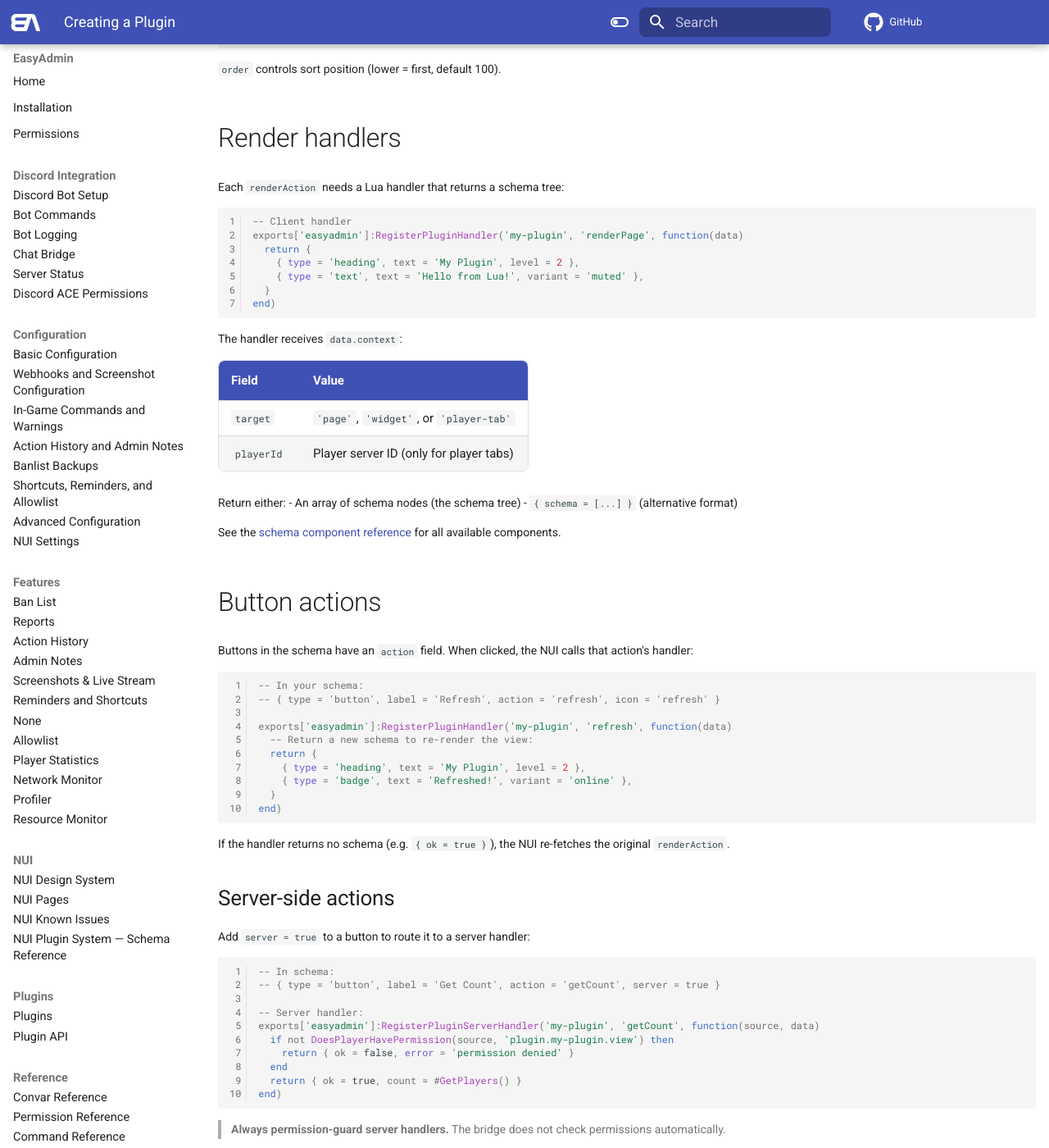
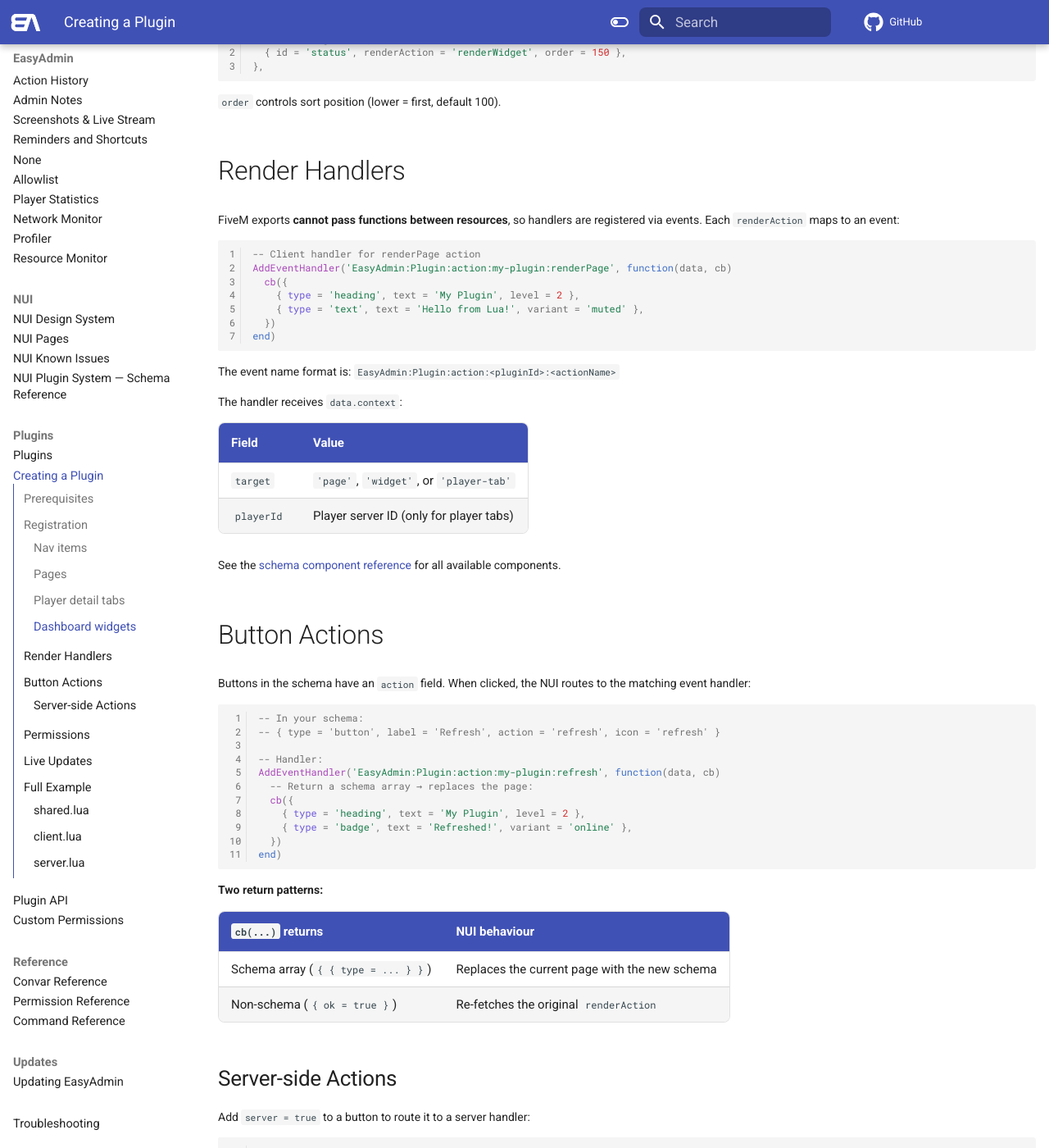
Before and after one commit to Blumlaut/EasyAdmin, an MkDocs documentation site: the page built from docs/docs/plugins/creating-plugins.md, in a window 1280 px wide and 1400 px high, scrolled down 2125 px. Shown: the whole window at 82% size. Built offline with MkDocs 1.6.1 and Material for MkDocs 9.7.7, drawn with Linux system fonts in a browser that asks for light colours; comment, search, counter and statistics services are not loaded; some of the changed text lies outside the part shown.

Commit message:
docs(plugins): rewrite plugin docs to match event-based API
The previous docs described RegisterPluginHandler/RegisterPluginServerHandler
exports that don't exist. FiveM exports cannot pass functions between
resources, so the actual API uses AddEventHandler with callback pattern:

  AddEventHandler('EasyAdmin:Plugin:action:<id>:<action>', function(data, cb)
    cb(schema)
  end)

Updated files:
- plugins/plugin-api.md: Replace fake export API with event-based handlers
- plugins/creating-plugins.md: Update all examples to use events + callbacks
- plugins/custom-permissions.md: Same, was still using old API
- plugins/index.md: Add explanation of why events are used
- mkdocs.yml: Add creating-plugins and custom-permissions to nav

````diff
--- a/docs/docs/plugins/creating-plugins.md
+++ b/docs/docs/plugins/creating-plugins.md
@@ -13,7 +13,7 @@
 fx_version 'cerulean'
 game 'gta5'
 
-dependencies { 'easyadmin' }
+dependencies { 'EasyAdmin' }
 
 shared_scripts { 'shared.lua' }
 client_scripts { 'client.lua' }
@@ -25,7 +25,7 @@
 From your resource's client or server script, call:
 
 ```lua
-exports['easyadmin']:RegisterPlugin({
+exports.EasyAdmin:RegisterPlugin({
   id = 'my-plugin',
   name = 'My Plugin',
   version = '1.0.0',
@@ -94,19 +94,22 @@
 
 `order` controls sort position (lower = first, default 100).
 
-## Render handlers
+## Render Handlers
 
-Each `renderAction` needs a Lua handler that returns a schema tree:
+FiveM exports **cannot pass functions between resources**, so handlers are
+registered via events. Each `renderAction` maps to an event:
 
 ```lua
--- Client handler
-exports['easyadmin']:RegisterPluginHandler('my-plugin', 'renderPage', function(data)
-  return {
+-- Client handler for renderPage action
+AddEventHandler('EasyAdmin:Plugin:action:my-plugin:renderPage', function(data, cb)
+  cb({
     { type = 'heading', text = 'My Plugin', level = 2 },
     { type = 'text', text = 'Hello from Lua!', variant = 'muted' },
-  }
+  })
 end)
 ```
+
+The event name format is: `EasyAdmin:Plugin:action:<pluginId>:<actionName>`
 
 The handler receives `data.context`:
 
@@ -115,34 +118,35 @@
 | `target` | `'page'`, `'widget'`, or `'player-tab'` |
 | `playerId` | Player server ID (only for player tabs) |
 
-Return either:
-- An array of schema nodes (the schema tree)
-- `{ schema = [...] }` (alternative format)
-
 See the [schema component reference](../../nui-plugins#schema-components) for all available components.
 
-## Button actions
+## Button Actions
 
-Buttons in the schema have an `action` field. When clicked, the NUI calls
-that action's handler:
+Buttons in the schema have an `action` field. When clicked, the NUI routes
+to the matching event handler:
 
 ```lua
 -- In your schema:
 -- { type = 'button', label = 'Refresh', action = 'refresh', icon = 'refresh' }
 
-exports['easyadmin']:RegisterPluginHandler('my-plugin', 'refresh', function(data)
-  -- Return a new schema to re-render the view:
-  return {
+-- Handler:
+AddEventHandler('EasyAdmin:Plugin:action:my-plugin:refresh', function(data, cb)
+  -- Return a schema array → replaces the page:
+  cb({
     { type = 'heading', text = 'My Plugin', level = 2 },
     { type = 'badge', text = 'Refreshed!', variant = 'online' },
-  }
+  })
 end)
 ```
 
-If the handler returns no schema (e.g. `{ ok = true }`), the NUI re-fetches
-the original `renderAction`.
+**Two return patterns:**
 
-### Server-side actions
+| `cb(...)` returns | NUI behaviour |
+|---|---|
+| Schema array (`{ { type = ... } }`) | Replaces the current page with the new schema |
+| Non-schema (`{ ok = true }`) | Re-fetches the original `renderAction` |
+
+### Server-side Actions
 
 Add `server = true` to a button to route it to a server handler:
 
@@ -151,13 +155,15 @@
 -- { type = 'button', label = 'Get Count', action = 'getCount', server = true }
 
 -- Server handler:
-exports['easyadmin']:RegisterPluginServerHandler('my-plugin', 'getCount', function(source, data)
+AddEventHandler('EasyAdmin:Plugin:serverAction:my-plugin:getCount', function(source, data, cb)
   if not DoesPlayerHavePermission(source, 'plugin.my-plugin.view') then
-    return { ok = false, error = 'permission denied' }
+    return cb({ ok = false, error = 'permission denied' })
   end
-  return { ok = true, count = #GetPlayers() }
+  cb({ ok = true, count = #GetPlayers() })
 end)
 ```
+
+The event name format is: `EasyAdmin:Plugin:serverAction:<pluginId>:<actionName>`
 
 > **Always permission-guard server handlers.** The bridge does not check
 > permissions automatically.
@@ -168,7 +174,11 @@
 
 ```lua
 Citizen.CreateThread(function()
-  permissions["plugin.my-plugin"] = false
+  -- Wait for EasyAdmin's permissions table to be available
+  while permissions == nil do
+    Citizen.Wait(50)
+  end
+  permissions['plugin.my-plugin'] = false
 end)
 ```
 
@@ -177,7 +187,7 @@
 Gate the entire plugin:
 
 ```lua
-exports['easyadmin']:RegisterPlugin({
+exports.EasyAdmin:RegisterPlugin({
   id = 'my-plugin',
   permission = 'plugin.my-plugin',
   -- ...
@@ -192,7 +202,7 @@
 },
 ```
 
-## Live updates
+## Live Updates
 
 Push a schema refresh from Lua at any time:
 
@@ -202,14 +212,18 @@
 
 The NUI re-fetches the current view's schema.
 
-## Full example
+## Full Example
 
 ### `shared.lua`
 
 ```lua
--- Register a custom permission
+-- Register custom permissions
 Citizen.CreateThread(function()
-  permissions["plugin.my-plugin"] = false
+  while permissions == nil do
+    Citizen.Wait(50)
+  end
+  permissions['plugin.my-plugin'] = false
+  permissions['plugin.my-plugin.advanced'] = false
 end)
 ```
 
@@ -217,7 +231,7 @@
 
 ```lua
 -- Register the plugin
-exports['easyadmin']:RegisterPlugin({
+exports.EasyAdmin:RegisterPlugin({
   id = 'my-plugin',
   name = 'My Plugin',
   version = '1.0.0',
@@ -235,15 +249,19 @@
 })
 
 -- Page render handler
-exports['easyadmin']:RegisterPluginHandler('my-plugin', 'renderPage', function(data)
-  local players = GetActivePlayers and #GetActivePlayers() or 0
-  return {
+AddEventHandler('EasyAdmin:Plugin:action:my-plugin:renderPage', function(data, cb)
+  local players = GetActivePlayers()
+  local fps = 0
+  local ft = GetFrameTime()
+  if ft and ft > 0 then fps = math.floor(1.0 / ft) end
+
+  cb({
     { type = 'heading', text = 'My Plugin', level = 2 },
     {
       type = 'row', gap = 3, children = {
-        { type = 'stat-card', label = 'Players', value = tostring(players),
+        { type = 'stat-card', label = 'Players', value = tostring(#players),
           icon = 'users', iconColor = 'var(--accent-green)', bgColor = 'var(--bg-green)' },
-        { type = 'stat-card', label = 'FPS', value = tostring(math.floor(1.0 / GetFrameTime())),
+        { type = 'stat-card', label = 'FPS', value = tostring(fps),
           icon = 'gauge', iconColor = 'var(--accent-orange)', bgColor = 'var(--bg-orange)' },
       },
     },
@@ -252,42 +270,36 @@
         { type = 'heading', text = 'Actions', level = 4 },
         {
           type = 'row', gap = 2, children = {
-            { type = 'button', label = 'Refresh', action = 'refresh',
-              icon = 'refresh', variant = 'ghost', size = 'sm' },
-            { type = 'button', label = 'Get Count', action = 'getCount',
-              server = true, variant = 'secondary', size = 'sm' },
+            { type = 'button', label = 'Re-fetch', action = 'refetchPage',
+              icon = 'refresh', variant = 'primary', size = 'sm' },
+            { type = 'button', label = 'Get Server Data', action = 'getServerData',
+              server = true, icon = 'server', variant = 'danger', size = 'sm' },
           },
         },
       },
     },
-  }
+  })
 end)
 
 -- Dashboard widget
-exports['easyadmin']:RegisterPluginHandler('my-plugin', 'renderWidget', function(data)
-  return {
-    {
-      type = 'card', children = {
-        {
-          type = 'row', gap = 2, children = {
-            { type = 'icon', name = 'check-circle', size = 'md' },
+AddEventHandler('EasyAdmin:Plugin:action:my-plugin:renderWidget', function(data, cb)
+  local players = GetActivePlayers()
+  cb({
+    { type = 'card', children = {
+        { type = 'row', gap = 2, children = {
+            { type = 'icon', name = 'users', size = 'md' },
             { type = 'col', gap = 0, children = {
-              { type = 'text', text = 'My Plugin', variant = 'small' },
-              { type = 'text', text = 'Online', variant = 'muted' },
-            }},
-          },
-        },
-      },
-    },
-  }
+                { type = 'text', text = 'Players Online', variant = 'small' },
+                { type = 'text', text = tostring(#players), variant = 'muted' },
+              }},
+          }},
+      }},
+  })
 end)
 
--- Button action — returns new schema
-exports['easyadmin']:RegisterPluginHandler('my-plugin', 'refresh', function(data)
-  return {
-    { type = 'heading', text = 'My Plugin', level = 2 },
-    { type = 'badge', text = 'Refreshed!', variant = 'online' },
-  }
+-- Re-fetch action (returns non-schema → re-fetches renderPage)
+AddEventHandler('EasyAdmin:Plugin:action:my-plugin:refetchPage', function(data, cb)
+  cb({ ok = true })
 end)
 ```
 
@@ -295,10 +307,15 @@
 
 ```lua
 -- Server-side handler (reached by button with server = true)
-exports['easyadmin']:RegisterPluginServerHandler('my-plugin', 'getCount', function(source, data)
-  if not DoesPlayerHavePermission(source, 'plugin.my-plugin.view') then
-    return { ok = false, error = 'permission denied' }
+AddEventHandler('EasyAdmin:Plugin:serverAction:my-plugin:getServerData', function(source, data, cb)
+  if not DoesPlayerHavePermission(source, 'plugin.my-plugin.advanced') then
+    return cb({ ok = false, error = 'Requires permission: plugin.my-plugin.advanced' })
   end
-  return { ok = true, count = #GetPlayers() }
+
+  cb({
+    ok = true,
+    playerCount = #GetPlayers(),
+    maxPlayers = GetConvarInt('sv_maxclients', 32),
+  })
 end)
 ```
--- a/docs/mkdocs.yml
+++ b/docs/mkdocs.yml
@@ -109,7 +109,9 @@
         - nui-plugins.md
     - Plugins:
         - plugins/index.md
+        - plugins/creating-plugins.md
         - plugins/plugin-api.md
+        - plugins/custom-permissions.md
     - Reference:
         - reference/convar-reference.md
         - reference/permission-reference.md
````
Also changed, not shown: docs/docs/plugins/custom-permissions.md (+15 -9 lines), docs/docs/plugins/index.md (+13 -8 lines), docs/docs/plugins/plugin-api.md (+42 -25 lines).
